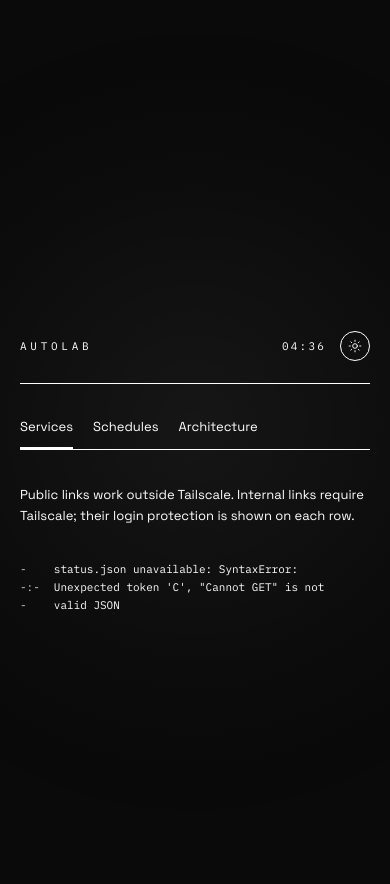
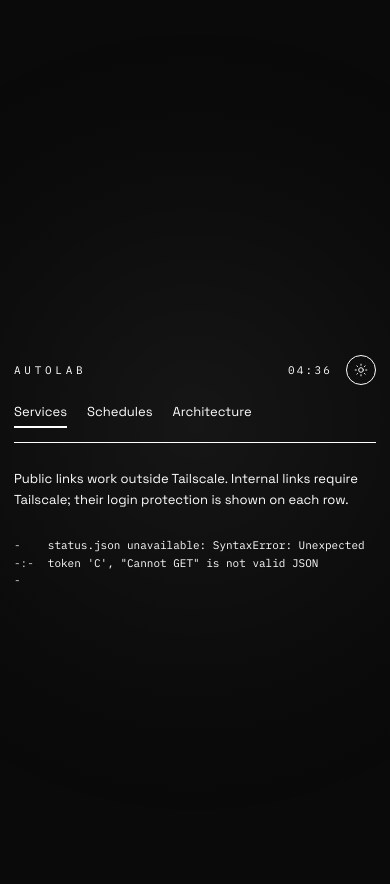
Before and after one commit to megamp15/AUTOLAB, a Python web app: template builders/ansible/roles/observability-stack/templates/homepage/index.html in a window 390 px wide. Shown: the top 884 px of the page. Run offline with Jinja, Linux system fonts and the light colour scheme; the template is opened without the code that fills it, so the values that code supplies are empty.

Commit message:
feat(homepage): edge to edge, one header row, a steady diagram
The page drops its 1680px cap and most of its margin; wordmark, tabs and
clock share one row, and the architecture toolbar is one line (live
marker, legend, controls) where a heading and a paragraph were. The
landscape layout spreads its side columns over the nodes' full height.

Fit now picks its shape once per window size and lab shape: a refresh
that changes a number no longer re-runs the search, and a re-entrancy
guard stops the resize observer from feeding back into it. Sampled for
35 s across a data refresh: one state, no wire redraws. The browser's
focus ring no longer frames the tab or the whole diagram.

Co-Authored-By: Claude Opus 5.5 <noreply@anthropic.com>

```diff
--- a/builders/ansible/roles/observability-stack/templates/homepage/index.html
+++ b/builders/ansible/roles/observability-stack/templates/homepage/index.html
@@ -64,10 +64,18 @@
      the rows. The tabs and the panels' own copy once had no opacity of their
      own, so they sat blurred over the black hole for the whole intro. */
   .tabs, #rows > .ops, #rows > .arch { opacity:calc((var(--sg-flood) - 0.02) * 9); }
-  .tabs { display:flex; gap:24px; border-bottom:1px solid currentColor; }
+  #bar { display:flex; align-items:center; gap:12px 40px; flex-wrap:wrap; }
+  #brand { flex:none; }
+  #clockbox { margin-left:auto; }
+  .tabs { display:flex; gap:28px; }
+  .tabs button { padding:6px 0 !important; }
   .tabs button { color:inherit; background:none; border:0; border-bottom:2px solid transparent; padding:12px 0; font:inherit; font-size:13px; cursor:pointer; }
   .tabs button[aria-selected="true"] { border-bottom-color:currentColor; }
-  :focus-visible { outline:2px solid currentColor; outline-offset:4px; }
+  :focus-visible { outline:1px dashed color-mix(in srgb,currentColor 60%,transparent); outline-offset:3px; }
+  /* Tabs show focus the way they show selection, by their underline; the
+     diagram's viewport and the panel never draw a ring around themselves. */
+  .tabs button:focus-visible { outline:none; border-bottom-style:dashed; border-bottom-color:currentColor; }
+  .a-zoom:focus, .a-zoom:focus-visible, #rows:focus, #rows:focus-visible { outline:none; }
   .access { font-size:11px; white-space:nowrap; opacity:.8; }
   .ops { font-size:13px; line-height:1.6; }
   .ops h2 { margin:0 0 8px; font-size:20px; font-weight:500; }
@@ -102,6 +110,9 @@
   .a-toolbar .a-legend { flex:1 1 auto; justify-content:center; }
   .a-intro h2 { margin:0 0 2px; }
   .a-intro p { margin:0; }
+  .a-live { font-size:10.5px; letter-spacing:.2em; }
+  .a-live::before { content:""; display:inline-block; width:6px; height:6px; border-radius:50%; background:currentColor; margin-right:8px; vertical-align:1px; animation:a-blink 2s ease-in-out infinite; }
+  @keyframes a-blink { 50% { opacity:.25; } }
   .a-tools { display:flex; flex-wrap:wrap; align-items:center; gap:10px 18px; }
   .a-toggle { font-size:12px; display:inline-flex; gap:6px; align-items:center; cursor:pointer; }
   .a-zoomctl { display:inline-flex; align-items:center; border:1px solid color-mix(in srgb,currentColor 35%,transparent); border-radius:4px; font-size:11px; }
@@ -118,7 +129,8 @@
      data goes on the right. The rows dissolve so each card takes a cell. */
   .a-canvas.a-land { display:grid; column-gap:90px; row-gap:40px; align-items:center;
     grid-template-columns:minmax(300px,1fr) minmax(0,4.2fr) minmax(280px,1fr);
-    grid-template-areas:"cf nodes backups" "door nodes nas" "ts nodes obs" "gh nodes ." "access access access"; }
+    grid-template-areas:"cf nodes backups" "door nodes nas" "ts nodes obs" "gh nodes ." "access access access";
+    grid-template-rows:repeat(4, minmax(0,1fr)) auto; }
   .a-land .a-row-edge, .a-land .a-row-door, .a-land .a-row-data { display:contents; }
   .a-land .a-row-nodes { grid-area:nodes; margin:0; }
   .a-land .a-card { z-index:1; }
@@ -244,7 +256,7 @@
     .row .name { flex-basis:45%; }
     .row .meta { font-size:11px; letter-spacing:0; }
     .row .access { margin-left:27px; order:5; width:100%; }
-    .tabs { gap:20px; }
+    .tabs { gap:20px; order:3; flex-basis:100%; }
   }
 </style>
 </head>
@@ -253,21 +265,23 @@
   <div class="scene" style="height:230vh;">
     <div class="stick" style="position:sticky; top:0; height:100vh; overflow:hidden;">
       <canvas data-sg-sky="1" style="position:absolute; inset:0; width:100%; height:100%; display:block;"></canvas>
-      <div id="stage" style="position:absolute; inset:0; display:flex; align-items:center; justify-content:center; padding:clamp(20px,5vw,64px); pointer-events:none;">
-        <div id="content" style="width:min(1680px,100%); display:flex; flex-direction:column; gap:clamp(16px,2.6vh,26px); filter:blur(calc((1 - var(--sg-flood)) * 3px)); transform:scaleY(calc(0.82 + var(--sg-flood) * 0.18));">
-          <div style="display:flex; justify-content:space-between; align-items:center; gap:16px; opacity:calc((var(--sg-flood) - 0.02) * 9);">
-            <span class="mono" style="font-size:11px; letter-spacing:.34em;">AUTOLAB</span>
-            <div style="display:flex; align-items:center; gap:14px;">
+      <div id="stage" style="position:absolute; inset:0; display:flex; align-items:center; justify-content:center; padding:clamp(14px,1.6vw,28px); pointer-events:none;">
+        <div id="content" style="width:100%; display:flex; flex-direction:column; gap:clamp(10px,1.6vh,18px); filter:blur(calc((1 - var(--sg-flood)) * 3px)); transform:scaleY(calc(0.82 + var(--sg-flood) * 0.18));">
+          <!-- One row on a desktop: wordmark, tabs, clock. On a phone the tabs
+               wrap onto their own line under the wordmark. -->
+          <div id="bar" style="opacity:calc((var(--sg-flood) - 0.02) * 9);">
+            <span class="mono" id="brand" style="font-size:11px; letter-spacing:.34em;">AUTOLAB</span>
+            <nav class="tabs" role="tablist" aria-label="Lab views">
+              <button type="button" id="tab-services" role="tab" aria-controls="rows" aria-selected="true" data-tab="services">Services</button>
+              <button type="button" id="tab-schedules" role="tab" aria-controls="rows" aria-selected="false" tabindex="-1" data-tab="schedules">Schedules</button>
+              <button type="button" id="tab-architecture" role="tab" aria-controls="rows" aria-selected="false" tabindex="-1" data-tab="architecture">Architecture</button>
+            </nav>
+            <div id="clockbox" style="display:flex; align-items:center; gap:14px;">
               <span id="clock" class="mono" style="font-size:11px; letter-spacing:.2em; font-variant-numeric:tabular-nums;">--:--</span>
               <button id="flip" type="button" style="width:30px; height:30px; padding:0; display:grid; place-items:center; cursor:pointer; background:transparent; color:var(--sg-fg); border:1px solid var(--sg-fg); border-radius:999px;"></button>
             </div>
           </div>
           <div style="height:1px; background:var(--sg-fg); transform:scaleX(min(1, calc(var(--sg-flood) * 1.6))); opacity:calc(var(--sg-flood) * 4);"></div>
-          <nav class="tabs" role="tablist" aria-label="Lab views">
-            <button type="button" id="tab-services" role="tab" aria-controls="rows" aria-selected="true" data-tab="services">Services</button>
-            <button type="button" id="tab-schedules" role="tab" aria-controls="rows" aria-selected="false" tabindex="-1" data-tab="schedules">Schedules</button>
-            <button type="button" id="tab-architecture" role="tab" aria-controls="rows" aria-selected="false" tabindex="-1" data-tab="architecture">Architecture</button>
-          </nav>
           <div id="rows" role="tabpanel" aria-labelledby="tab-services" tabindex="0" style="display:flex; flex-direction:column;"></div>
           <div id="feed" style="display:flex; flex-direction:column; gap:8px; opacity:calc((var(--sg-flood) - 0.66) * 8);"></div>
         </div>
@@ -620,7 +634,8 @@
     const root = mk('div', 'arch');
     const bar = mk('div', 'a-toolbar');
     const intro = mk('div', 'a-intro ops');
-    intro.append(mk('h2', undefined, 'Current architecture'), mk('p', 'muted', 'Live from Proxmox, node_exporter, cAdvisor and the probes · every 30 s'));
+    intro.append(mk('p', 'muted a-live mono', 'LIVE · every 30 s'));
+    intro.title = 'Placement and hardware from Proxmox, load from node_exporter and cAdvisor, health from the homepage probes';
     const tools = mk('div', 'a-tools');
     // VM templates and guests AUTOLAB does not manage (the stopped q360 VMs on
     // pve, say) are left off by default. The button names how many.
@@ -771,7 +786,7 @@
     svg.innerHTML = out.join('');
   }
   let wireTimer = 0;
-  const wireObserver = typeof ResizeObserver === 'function' ? new ResizeObserver(() => { cancelAnimationFrame(wireTimer); wireTimer = requestAnimationFrame(() => { applyZoom(); drawWires(); }); }) : null;
+  const wireObserver = typeof ResizeObserver === 'function' ? new ResizeObserver(() => { cancelAnimationFrame(wireTimer); wireTimer = requestAnimationFrame(() => { if (!arch.applying) { applyZoom(); drawWires(); } }); }) : null;
 
   function updateLive(m) {
     const set = (key, text, width) => {
@@ -822,13 +837,24 @@
   const zoomable = () => !staticMode && window.innerWidth > 900;
   const zEls = () => { const zoom = rowsEl.querySelector('.a-zoom'); return zoom && { zoom, sizer: zoom.firstElementChild, canvas: zoom.querySelector('.a-canvas') }; };
   function applyZoom(z, ax, ay) {
+    if (arch.applying) return;
+    arch.applying = true;
+    try { applyZoomNow(z, ax, ay); } finally { arch.applying = false; }
+  }
+  function applyZoomNow(z, ax, ay) {
     const e = zEls(); if (!e) return;
     const on = zoomable();
     e.zoom.classList.toggle('on', on);
     if (!on) { e.canvas.classList.remove('a-land'); e.canvas.style.transform = ''; e.canvas.style.width = ''; e.sizer.style.width = e.sizer.style.height = ''; e.sizer.style.marginTop = ''; return; }
     const vw = e.zoom.clientWidth, vh = e.zoom.clientHeight;
     const before = arch.w;
-    if (arch.mode === 'fit') {
+    const fitKey = [vw, vh, arch.sig].join('|');
+    if (arch.mode === 'fit' && arch.fitKey === fitKey) {
+      // Same window, same lab: keep the shape. A refresh that changes a
+      // number must never re-pick the layout under the reader.
+      e.canvas.classList.toggle('a-land', !!arch.land); e.canvas.style.width = arch.w + 'px';
+    } else if (arch.mode === 'fit') {
+      arch.fitKey = fitKey;
       // Fit reshapes, then scales. The layout reflows at whatever width
       // gives it the window's proportions — wider means VMs side by side
       // and a shorter diagram — and is then scaled to fill. Never wider than
@@ -864,7 +890,7 @@
     const cx = (e.zoom.scrollLeft + ax) / arch.z, cy = (e.zoom.scrollTop + ay) / arch.z;
     arch.z = z;
     e.canvas.style.transform = `scale(${z})`;
-    e.sizer.style.width = Math.ceil(W * z) + 'px'; e.sizer.style.height = Math.ceil(H * z) + 'px';
+    e.sizer.style.width = Math.floor(W * z) + 'px'; e.sizer.style.height = Math.floor(H * z) + 'px';
     e.sizer.style.marginTop = Math.max(0, Math.floor((vh - H * z) / 2)) + 'px';
     e.zoom.scrollLeft = cx * z - ax; e.zoom.scrollTop = cy * z - ay;
     const val = rowsEl.querySelector('[data-live="zoom"]'); if (val) val.textContent = Math.round(z * 100) + '%';
@@ -872,7 +898,7 @@
       b.textContent === 'Fit' && arch.mode === 'fit')));
     if (arch.w !== before) requestAnimationFrame(drawWires);
   }
-  function setZoomMode(mode, z) { arch.mode = mode; applyZoom(z); }
+  function setZoomMode(mode, z) { arch.mode = mode; arch.fitKey = ''; applyZoom(z); }
   function zoomBy(f, ax, ay) { arch.mode = 'manual'; applyZoom(arch.z * f, ax, ay); }
   function wireZoom(zoom) {
     zoom.addEventListener('wheel', e => {
```
